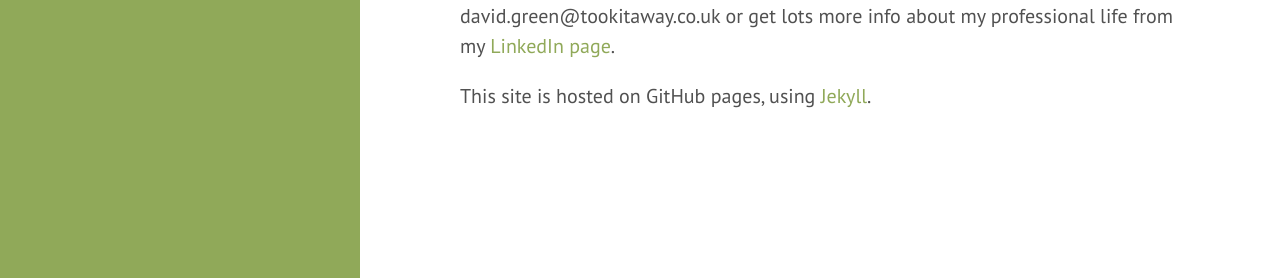
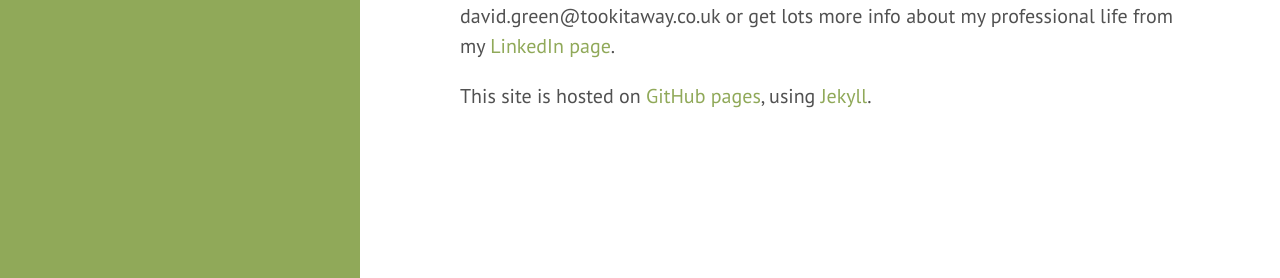
Before and after one commit to davegreen/davegreen.github.io, a Jekyll site: the page built from about.md, in a window 1280 px wide. Shown: the part 449-727 px from the top of the page. Built offline with Jekyll 4.4.1, drawn with Linux system fonts in a browser that asks for light colours; part of the change alters nothing that is shown.

```diff
--- a/about.md
+++ b/about.md
@@ -12,4 +12,4 @@ This blog is the place where I post (hopefully) helpful IT stuff, some of which
 
 The best way to find out more about me and the things I do is to check out my [GitHub](https://github.com/davegreen), [projects](http://tookitaway.co.uk/projects.html), or my [music](http://tookitaway.co.uk/music.html) page. Alternatively tweet [@NeonGreenie](https://twitter.com/neongreenie), email me at david.green@tookitaway.co.uk or get lots more info about my professional life from my [LinkedIn page](https://www.linkedin.com/in/david-green-36312220/).
 
-This site is hosted on GitHub pages, using [Jekyll](https://github.com/jekyll).
+This site is hosted on [GitHub pages](https://github.com/davegreen/davegreen.github.io), using [Jekyll](https://github.com/jekyll).
```
